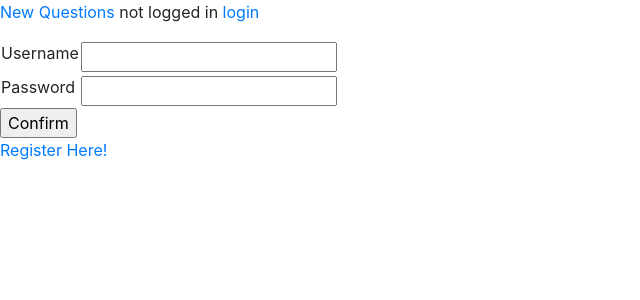
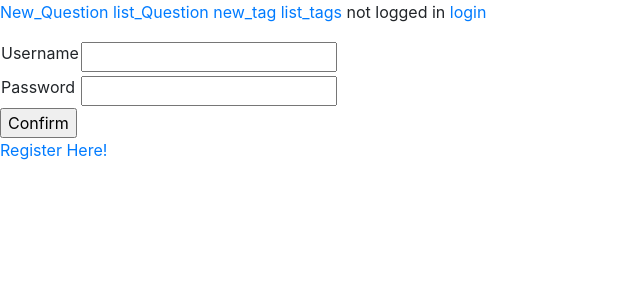
Before and after one commit to vjs22334/RECursion-archive, a Django app: page /login/ in a window 1280 px wide. Shown: the top 300 px of the page, without its empty margins (0-640 px from the left). Run offline with Django 3.2, Linux system fonts and the light colour scheme; some libraries are stand-ins or nearby versions.

Commit message:
added links to all pages

```diff
--- a/archive/archive_app/templates/base.html
+++ b/archive/archive_app/templates/base.html
@@ -18,7 +18,10 @@
 </head>
 <body>
 <div class="navigation">
-    <a href="{% url 'create_questions' %}">New Questions</a>
+    <a href="{% url 'create_questions' %}">New_Question</a>
+    <a href="{% url 'list_questions' %}">list_Question</a>
+    <a href="{% url 'create_tag' %}">new_tag</a>
+    <a href="{% url 'list_tags' %}">list_tags</a>
 
     {% if user.is_authenticated %}
     <span>welcome {{user.username}}</span>
```
